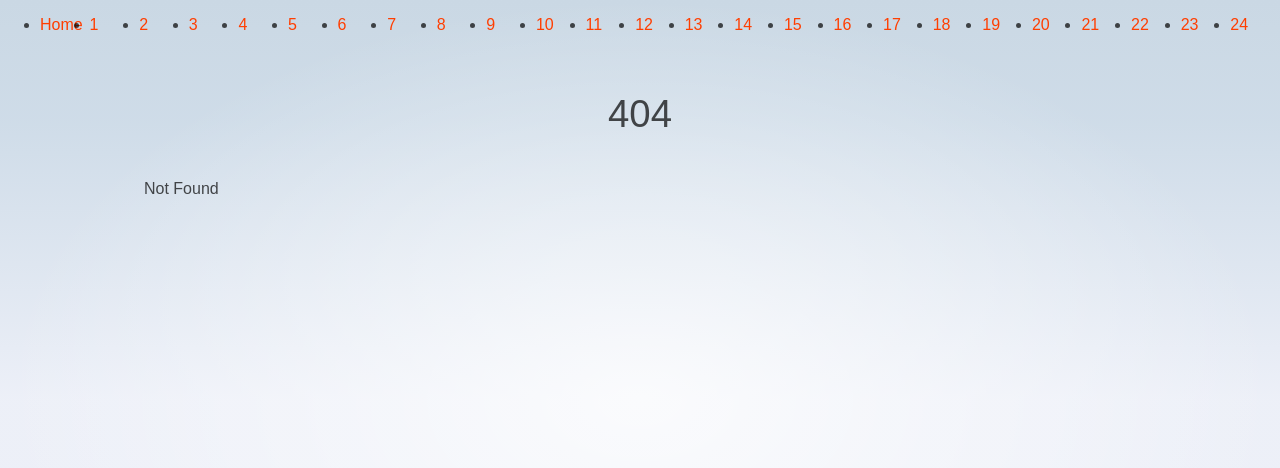
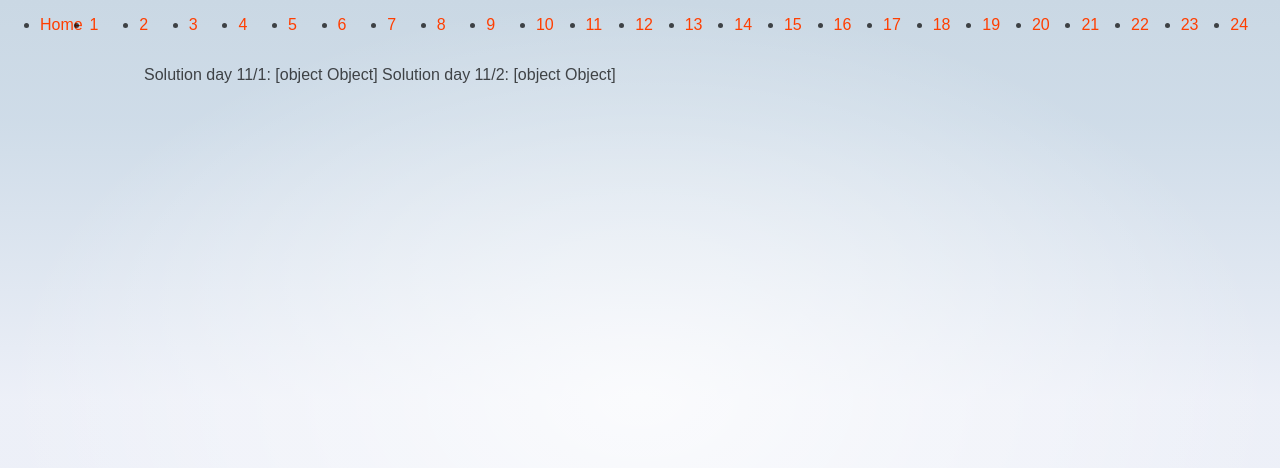
Before and after one commit to Synisse/aoc2022, a SvelteKit app: page /11 in a window 1280 px wide. Before the commit this address had no page. Shown: the top 468 px of the page. Built offline with nearby package versions, Linux system fonts and the light colour scheme.

Commit message:
solve day 11

```diff
--- /dev/null
+++ b/src/lib/parser/data/day11.ts
@@ -0,0 +1,29 @@
+export const day11realData = ``;
+
+export const day11data = `Monkey 0:
+Starting items: 79, 98
+Operation: new = old * 19
+Test: divisible by 23
+  If true: throw to monkey 2
+  If false: throw to monkey 3
+
+Monkey 1:
+Starting items: 54, 65, 75, 74
+Operation: new = old + 6
+Test: divisible by 19
+  If true: throw to monkey 2
+  If false: throw to monkey 0
+
+Monkey 2:
+Starting items: 79, 60, 97
+Operation: new = old * old
+Test: divisible by 13
+  If true: throw to monkey 1
+  If false: throw to monkey 3
+
+Monkey 3:
+Starting items: 74
+Operation: new = old + 3
+Test: divisible by 17
+  If true: throw to monkey 0
+  If false: throw to monkey 1`;
--- /dev/null
+++ b/src/routes/11/+page.svelte
@@ -0,0 +1,15 @@
+<script>
+	import {calculateMagic} from './day11logic';
+
+	const results = calculateMagic();
+</script>
+
+<svelte:head>
+	<title>Day 11</title>
+	<meta name="description" content="Day 11" />
+</svelte:head>
+
+<div class="day-wrapper">
+	Solution day 11/1: {results}
+	Solution day 11/2: {results}
+</div>
--- /dev/null
+++ b/src/routes/11/+page.ts
@@ -0,0 +1,9 @@
+import { dev } from '$app/environment';
+
+// we don't need any JS on this page, though we'll load
+// it in dev so that we get hot module replacement
+export const csr = dev;
+
+// since there's no dynamic data here, we can prerender
+// it so that it gets served as a static asset in production
+export const prerender = true;
--- /dev/null
+++ b/src/routes/11/day11logic.ts
@@ -0,0 +1,145 @@
+import {day11realData, day11data} from '$lib/parser/data/day11';
+import {chunk, clone, filter, find, flatten, forEach, isEqual, isNil, last, map, max, minBy, multiply, range, reverse, sortBy, startsWith, sum, take, takeRight, takeRightWhile, times, toInteger, transform, uniq, uniqWith, zip} from 'lodash';
+import {readData} from '../../lib/parser/parser';
+
+class Monkey {
+    items: number[];
+    worryOperation: (aValue: number) => number;
+    testOperation: (aValue: number) => boolean;
+    trueMonkey: number;
+    falseMonkey: number;
+    inspections: number;
+    divisor: number;
+
+    constructor(aItems: number[], aWorryOperation: (aValue: number) => number, aTestOperation: (aValue: number) => boolean, aTrueMonkey: number, aFalseMonkey: number, aDivisor: number) {
+        this.items = aItems;
+        this.worryOperation = aWorryOperation;
+        this.testOperation = aTestOperation;
+        this.trueMonkey = aTrueMonkey;
+        this.falseMonkey = aFalseMonkey;
+        this.inspections = 0;
+        this.divisor = aDivisor;
+    }
+
+    runOperation(aModulo = 3) {
+        this.inspections++;
+        this.items[0] = toInteger((this.worryOperation(this.items[0])) % aModulo);
+    }
+
+    getMonkeyTarget() {
+        return this.testOperation(this.items[0]) ? this.trueMonkey : this.falseMonkey
+    }
+
+    updateItem(isFirst = true, aValue: number) {
+        if(isFirst) {
+            this.items[0] = aValue;
+        }
+    }
+
+    getInspections() {
+        return this.inspections;
+    }
+
+    throwItem(): number {
+        const itemToThrow = this.items.shift();
+        return itemToThrow ?? 999999999999;
+    }
+
+    receiveItem(aItem: number) {
+        this.items.push(aItem);
+    }
+}
+
+export const calculateMagic = () => {
+    const data = map(readData(day11data), aEntry => aEntry.split(' '));
+
+    console.log(data);
+    const monkey0 = new Monkey(
+        [61],
+        (aValue: number) => aValue * 11,
+        (aValue: number) => aValue % 5 === 0,
+        7,
+        4,
+        5
+    );
+    const monkey1 = new Monkey(
+        [76, 92, 53, 93, 79, 86, 81],
+        (aValue: number) => aValue + 4,
+        (aValue: number) => aValue % 2 === 0,
+        2,
+        6,
+        2
+    );
+    const monkey2 = new Monkey(
+        [91, 99],
+        (aValue: number) => aValue * 19,
+        (aValue: number) => aValue % 13 === 0,
+        5,
+        0,
+        13
+    );
+    const monkey3 = new Monkey(
+        [58, 67, 66],
+        (aValue: number) => aValue * aValue,
+        (aValue: number) => aValue % 7 === 0,
+        6,
+        1,
+        7
+    );
+    const monkey4 = new Monkey(
+        [94, 54, 62, 73],
+        (aValue: number) => aValue + 1,
+        (aValue: number) => aValue % 19 === 0,
+        3,
+        7,
+        19
+    );
+    const monkey5 = new Monkey(
+        [59, 95, 51, 58, 58],
+        (aValue: number) => aValue + 3,
+        (aValue: number) => aValue % 11 === 0,
+        0,
+        4,
+        11
+    );
+    const monkey6 = new Monkey(
+        [87, 69, 92, 56, 91, 93, 88, 73],
+        (aValue: number) => aValue + 8,
+        (aValue: number) => aValue % 3 === 0,
+        5,
+        2,
+        3
+    );
+    const monkey7 = new Monkey(
+        [71, 57, 86, 67, 96, 95],
+        (aValue: number) => aValue + 7,
+        (aValue: number) => aValue % 17 === 0,
+        3,
+        1,
+        17
+    );
+
+    const monkeys = [monkey0, monkey1, monkey2, monkey3, monkey4, monkey5, monkey6, monkey7];
+
+    let commonModulo = 1;
+
+    forEach(monkeys, aMonkey => commonModulo *= aMonkey.divisor);
+
+    times(10000, () => {
+        forEach(monkeys, aMonkey => {
+            forEach(aMonkey.items, aItem => {
+                aMonkey.runOperation(commonModulo);
+                monkeys[aMonkey.getMonkeyTarget()].receiveItem(aMonkey.throwItem())
+            })
+        })
+    })
+
+    const amounts = map(monkeys, aMonkey => aMonkey.getInspections())
+    const topTwo = takeRight(sortBy(amounts), 2);
+    console.log('amount: ', multiply(topTwo[0], topTwo[1])); // 278 + 2
+
+    return {
+        one: data,
+        two: data
+    };
+}
```
